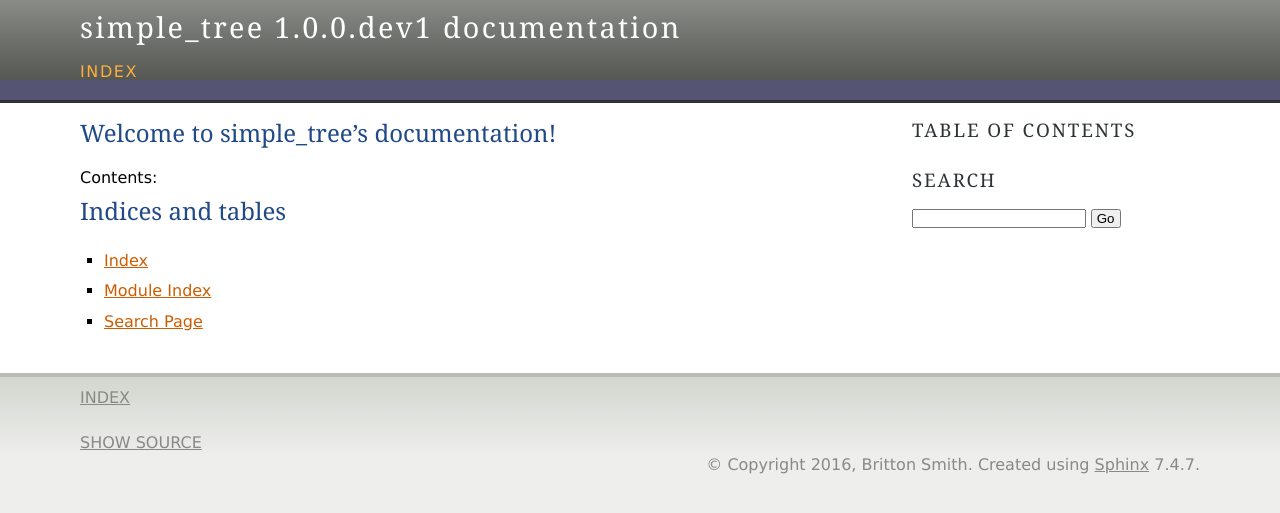
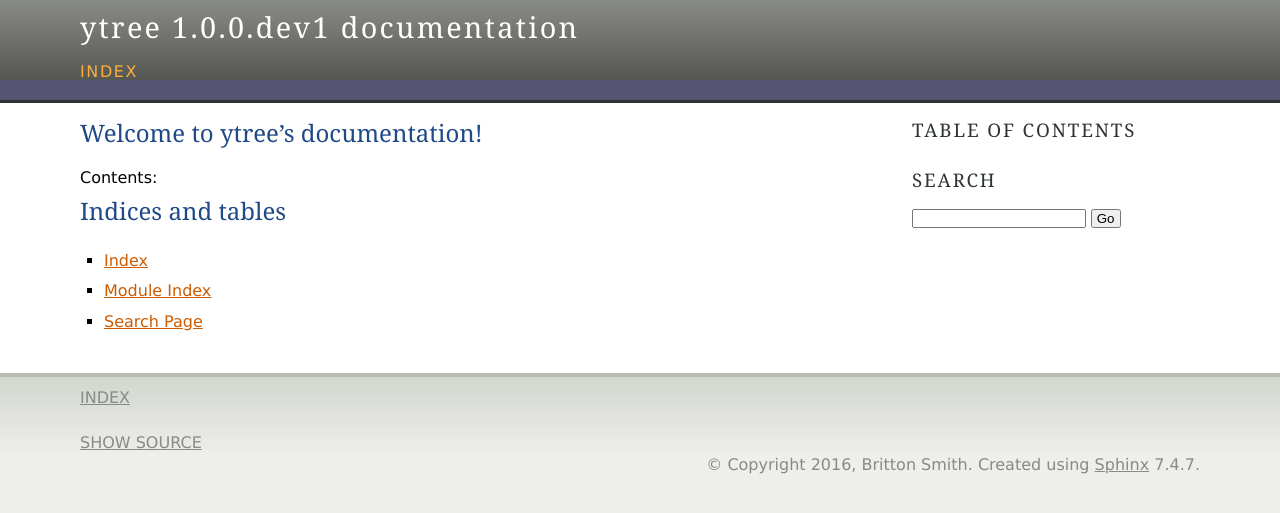
Before and after one commit to ytree-project/ytree, a Sphinx documentation site: the page built from doc/source/index.rst, in a window 1280 px wide. Shown: the top 513 px of the page. Built offline with Sphinx 7.4.7, drawn with Linux system fonts in a browser that asks for light colours.

Commit message:
Renaming.

```diff
--- a/doc/source/conf.py
+++ b/doc/source/conf.py
@@ -1,6 +1,6 @@
 # -*- coding: utf-8 -*-
 #
-# simple_tree documentation build configuration file, created by
+# ytree documentation build configuration file, created by
 # sphinx-quickstart on Wed Aug 31 10:54:10 2016.
 #
 # This file is execfile()d with the current directory set to its
@@ -47,7 +47,7 @@
 master_doc = 'index'
 
 # General information about the project.
-project = u'simple_tree'
+project = u'ytree'
 copyright = u'2016, Britton Smith'
 author = u'Britton Smith'
 
@@ -122,7 +122,7 @@
 
 # The name for this set of Sphinx documents.
 # "<project> v<release> documentation" by default.
-#html_title = u'simple_tree v1.0.0.dev1'
+#html_title = u'ytree v1.0.0.dev1'
 
 # A shorter title for the navigation bar.  Default is the same as html_title.
 #html_short_title = None
@@ -204,7 +204,7 @@
 #html_search_scorer = 'scorer.js'
 
 # Output file base name for HTML help builder.
-htmlhelp_basename = 'simple_treedoc'
+htmlhelp_basename = 'ytreedoc'
 
 # -- Options for LaTeX output ---------------------------------------------
 
@@ -226,7 +226,7 @@
 # (source start file, target name, title,
 #  author, documentclass [howto, manual, or own class]).
 latex_documents = [
-    (master_doc, 'simple_tree.tex', u'simple\\_tree Documentation',
+    (master_doc, 'ytree.tex', u'ytree Documentation',
      u'Britton Smith', 'manual'),
 ]
 
@@ -256,7 +256,7 @@
 # One entry per manual page. List of tuples
 # (source start file, name, description, authors, manual section).
 man_pages = [
-    (master_doc, 'simple_tree', u'simple_tree Documentation',
+    (master_doc, 'ytree', u'ytree Documentation',
      [author], 1)
 ]
 
@@ -270,8 +270,8 @@
 # (source start file, target name, title, author,
 #  dir menu entry, description, category)
 texinfo_documents = [
-    (master_doc, 'simple_tree', u'simple_tree Documentation',
-     author, 'simple_tree', 'One line description of project.',
+    (master_doc, 'ytree', u'ytree Documentation',
+     author, 'ytree', 'One line description of project.',
      'Miscellaneous'),
 ]
 
--- a/doc/source/index.rst
+++ b/doc/source/index.rst
@@ -1,10 +1,10 @@
-.. simple_tree documentation master file, created by
+.. ytree documentation master file, created by
    sphinx-quickstart on Wed Aug 31 10:54:10 2016.
    You can adapt this file completely to your liking, but it should at least
    contain the root `toctree` directive.
 
-Welcome to simple_tree's documentation!
-=======================================
+Welcome to ytree's documentation!
+=================================
 
 Contents:
 
--- a/setup.py
+++ b/setup.py
@@ -1,14 +1,14 @@
 from setuptools import setup
 
-setup(name="simple_tree",
+setup(name="ytree",
       version="1.0.0.dev1",
       description="Merger-tree for FoF, Rockstar, and consistent-trees based on yt.",
       author="Britton Smith",
       author_email="brittonsmith@gmail.com",
       license="BSD",
       keywords=["simulation", "merger-tree", "astronomy", "astrophysics"],
-      url="http://bitbucket.org/brittonsmith/simple_tree",
-      packages=["simple_tree"],
+      url="http://bitbucket.org/brittonsmith/ytree",
+      packages=["ytree"],
       include_package_data=True,
       classifiers=[
           "Development Status :: 2 - Pre-Alpha",
--- a/ytree/__init__.py
+++ b/ytree/__init__.py
@@ -1,5 +1,5 @@
 """
-simple_tree imports
+ytree imports
 
 
 
```
Also changed, not shown: COPYING.txt (+4 -4 lines), 6 other files.
